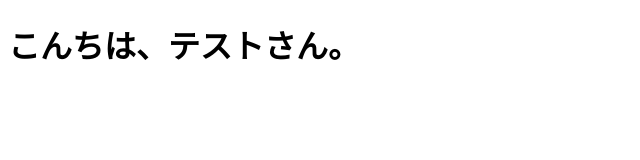
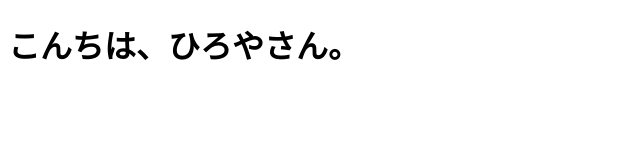
Before and after one commit to hiroya-enokida/my-test-page, a plain HTML site: page index.html in a window 1280 px wide. Shown: the full height of the page, 0-640 px from the left. Drawn offline with Linux system fonts and the light colour scheme.

Commit message:
Update index.html

```diff
--- a/index.html
+++ b/index.html
@@ -5,6 +5,6 @@
   <title>テストページ</title>
 </head>
 <body>
-  <h1>こんちは、テストさん。</h1>
+  <h1>こんちは、ひろやさん。</h1>
 </body>
 </html>
```
